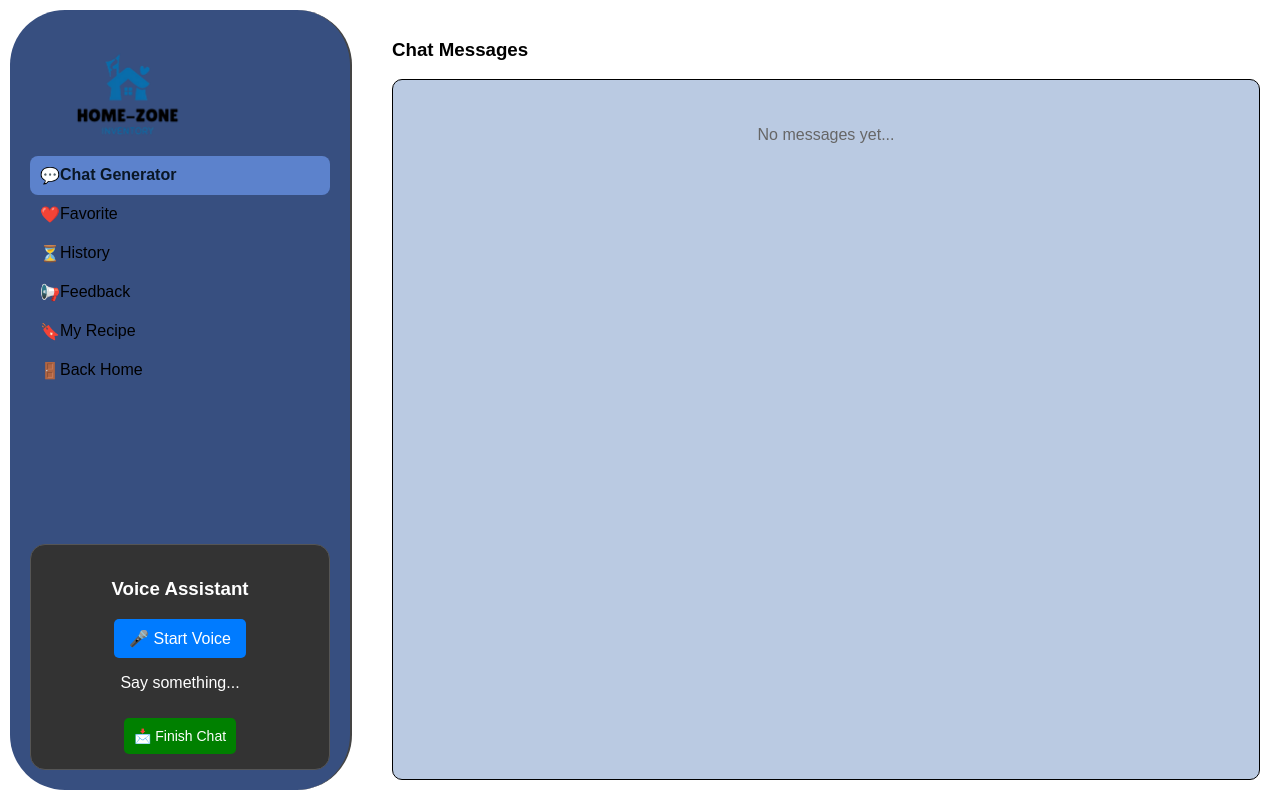
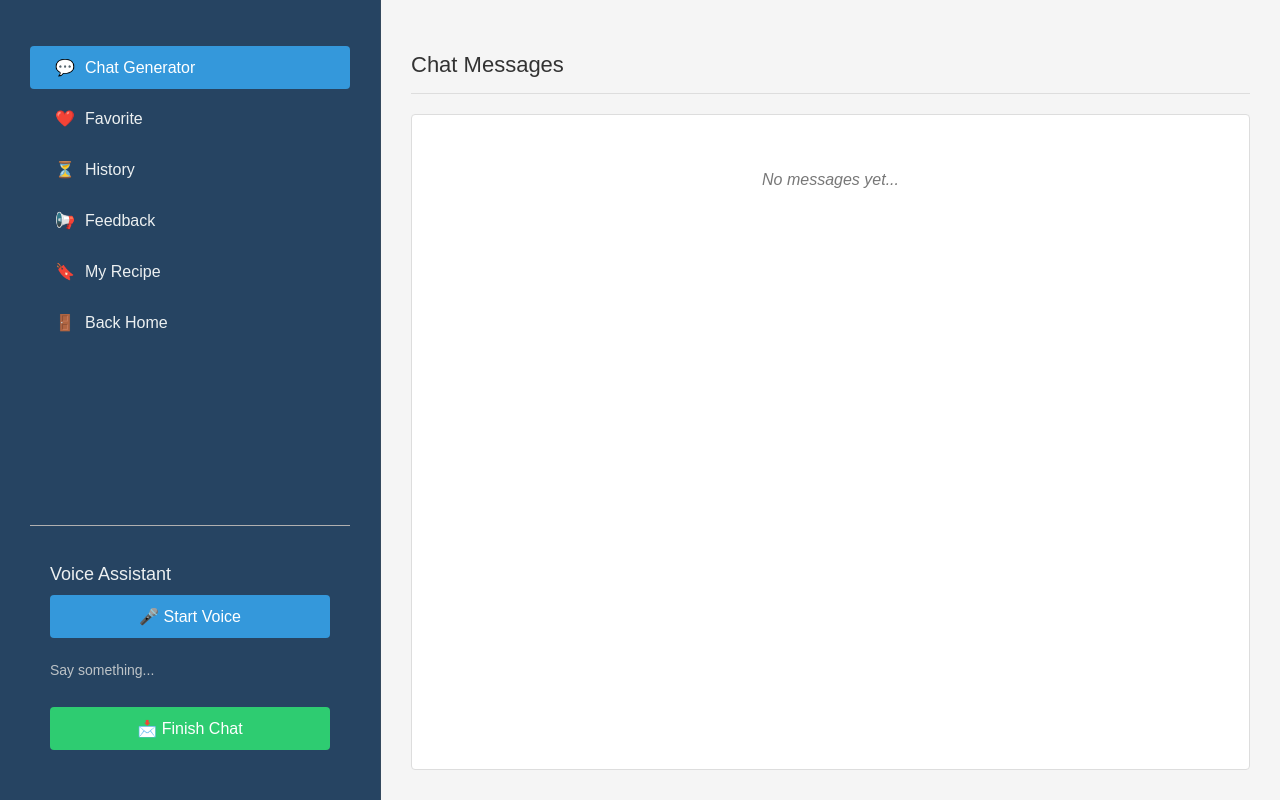
Before and after one commit to Vithushana/ITPM_Project_Y3_S2, a React (Create React App) app in the folder responsive-landing-page/: page /SiderChatBot in a window 1280 px wide. Built offline with nearby package versions, Linux system fonts and the light colour scheme; sample sign-in values are in the browser's storage.

Commit message:
model-python updates

```diff
--- a/responsive-landing-page/src/voice_control/SiderChatBot.css
+++ b/responsive-landing-page/src/voice_control/SiderChatBot.css
@@ -1,31 +1,29 @@
 .chat-container {
   display: flex;
   height: 100vh;
-  border-radius: 10px;
+  border-radius: 0;
 }
 
-/* Sidebar */
 .sider-chatbot {
-  width: 300px;
-  background: #374f80;
-  color: white;
-  padding: 20px;
-  border-right: 2px solid #444;
+  width: 320px;
+  background: #264462;
+  color: #ecf0f1;
+  padding: 30px;
+  border-right: 1px solid #34495e;
   display: flex;
   flex-direction: column;
-  border-radius: 55px;
-  margin: 10px;
-  animation: slideIn 0.5s ease-in-out;
+  border-radius: 0;
+  margin: 0;
+  box-shadow: 2px 0 5px rgba(0, 0, 0, 0.1);
+  animation: slideIn 0.3s ease-out;
 }
 
 .sider-chatbot-menu .menu-item.active {
-  background-color: #5c82cc; /* Example: Light gray background */
-  color: #0a1725; /* Example: Blue text */
-  font-weight: bold; /* Example: Bold text */
-  /* Add any other styles you want to indicate the active state */
+  background-color: #3498db;
+  color: #ffffff;
+  font-weight: 500;
 }
 
-/* Sidebar Slide-In Animation */
 @keyframes slideIn {
   from {
     transform: translateX(-100%);
@@ -38,11 +36,21 @@
 }
 
 .sider-chatbot-header {
-  text-align: center;
-  margin-bottom: 20px;
+  text-align: left;
+  margin-bottom: 30px;
 }
 
-/* Menu Items */
+.sider-chatbot-header h2 {
+  font-size: 24px;
+  font-weight: 300;
+  margin-bottom: 5px;
+}
+
+.sider-chatbot-header p {
+  font-size: 14px;
+  color: #bdc3c7;
+}
+
 .sider-chatbot-menu {
   list-style: none;
   padding: 0;
@@ -51,179 +59,201 @@
 .menu-item {
   display: flex;
   align-items: center;
-  padding: 10px;
+  padding: 12px 15px;
   cursor: pointer;
   position: relative;
-  transition: all 0.3s ease-in-out;
-  color: black;
-  border-radius: 8px;
+  transition: background-color 0.2s ease-in-out;
+  color: #ecf0f1;
+  border-radius: 4px;
+  margin-bottom: 8px;
+}
+
+.menu-item:last-child {
+  margin-bottom: 0;
 }
 
 .menu-item:hover {
-  transform: scale(1.1);
-  background: rgba(255, 255, 255, 0.2);
-  box-shadow: 0px 4px 10px rgba(255, 255, 255, 0.2);
+  background-color: rgba(255, 255, 255, 0.05);
+  transform: none;
+  box-shadow: none;
 }
 
-/* Underline Animation */
-.menu-item::after {
-  content: "";
-  position: absolute;
-  left: 0;
-  bottom: 0;
-  width: 100%;
-  height: 2px;
-  background: white;
-  transform: scaleX(0);
-  transform-origin: left;
-  transition: transform 0.3s ease-in-out;
+.menu-item span {
+  margin-left: 10px;
+  font-size: 16px;
+  font-weight: 300;
 }
 
-.menu-item:hover::after {
-  transform: scaleX(1);
+.voice-assist {
+  margin-top: auto;
+  padding: 20px;
+  border-top: 1px solid #b0b0b0;
+  border-radius: 0;
+  text-align: left;
+  background: transparent;
 }
 
-/* Voice Assistant */
-.voice-assist {
-  margin-top: auto;
-  padding: 15px;
-  border: 1px solid #555;
-  border-radius: 15px;
-  text-align: center;
-  background: #333;
+.voice-assist h3 {
+  font-size: 18px;
+  font-weight: 300;
+  margin-bottom: 10px;
 }
 
-/* Mic Button with Pulse Effect */
 .mic-button {
-  background: #007bff;
+  background: #3498db;
   color: white;
   border: none;
-  padding: 10px 15px;
+  padding: 12px 18px;
   font-size: 16px;
-  border-radius: 5px;
+  border-radius: 4px;
   cursor: pointer;
-  transition: transform 0.2s ease-in-out;
+  transition: background-color 0.2s ease-in-out;
+  width: 100%;
+  margin-bottom: 10px;
 }
 
 .mic-button.listening {
-  background: red;
-  animation: pulse 1s infinite alternate;
+  background: #e74c3c;
+  animation: none;
 }
 
-/* Pulsating Effect */
-@keyframes pulse {
-  0% {
-    transform: scale(1);
-    box-shadow: 0 0 10px rgba(255, 0, 0, 0.6);
-  }
-  100% {
-    transform: scale(1.1);
-    box-shadow: 0 0 20px rgba(255, 0, 0, 0.8);
-  }
+.mic-button:hover {
+  background-color: #2980b9;
 }
 
-/* Finish Button */
+.voice-assist p.transcript {
+  color: #bdc3c7;
+  font-size: 14px;
+  margin-bottom: 15px;
+  min-height: 30px;
+}
+
 .finish-button {
-  background: green;
+  background: #2ecc71;
   color: white;
   border: none;
-  padding: 10px;
-  margin-top: 10px;
-  font-size: 14px;
+  padding: 12px 18px;
+  font-size: 16px;
   cursor: pointer;
-  border-radius: 5px;
-  transition: background 0.3s ease-in-out;
+  border-radius: 4px;
+  transition: background-color 0.2s ease-in-out;
+  width: 100%;
 }
 
 .finish-button:hover {
-  background: #008000;
+  background-color: #27ae60;
 }
 
-/* Chat Box */
 .chat-box {
   flex-grow: 1;
-  background: white;
-  padding: 20px;
+  background: #f5f5f5;
+  padding: 30px;
   display: flex;
   flex-direction: column;
-  border-radius: 10px;
-  margin-left: 10px;
+  border-radius: 0;
+  margin-left: 0;
 }
 
-/* Chat Messages */
+.chat-box h3 {
+  font-size: 22px;
+  font-weight: 300;
+  margin-bottom: 20px;
+  color: #333;
+  border-bottom: 1px solid #ddd;
+  padding-bottom: 15px;
+}
+
 .chat-messages {
   flex-grow: 1;
   overflow-y: auto;
-  padding: 10px;
-  border: 1px solid black;
-  border-radius: 10px;
-  background: rgb(186, 202, 226);
+  padding: 20px;
+  border: 1px solid #ddd;
+  border-radius: 4px;
+  background: #fff;
   display: flex;
   flex-direction: column;
 }
 
-/* Message Animation */
 .message {
-  padding: 10px;
-  border-radius: 5px;
-  margin: 5px;
-  max-width: 70%;
-  animation: fadeInScale 0.3s ease-in-out;
+  padding: 12px 15px;
+  border-radius: 6px;
+  margin: 8px;
+  max-width: 75%;
+  animation: fadeIn 0.2s ease-out;
+  box-shadow: 0 1px 3px rgba(0, 0, 0, 0.3);
 }
 
-/* Fade-In & Scale Animation */
-@keyframes fadeInScale {
+@keyframes fadeIn {
   from {
     opacity: 0;
-    transform: scale(0.9);
   }
   to {
     opacity: 1;
-    transform: scale(1);
   }
 }
 
-/* User & Bot Message Styling */
 .user-message {
-  background: #007bff;
+  background: #3498db;
   color: white;
   align-self: flex-end;
 }
 
 .bot-message {
-  background: #444;
-  color: white;
+  background: #e0e0e0;
+  color: #333;
   align-self: flex-start;
 }
 
 .no-messages {
-  color: #666;
+  color: #777;
   text-align: center;
   padding: 20px;
+  font-style: italic;
 }
 
 .history-details {
-  margin-top: 20px;
-  margin-left: 40px; /* Shift content to the right */
-  padding: 15px; /* Add some padding inside the box */
-  border: 1px solid #ccc; /* Add a light gray border */
-  border-radius: 5px; /* Slightly round the corners */
-  background-color: #f9f9f9; /* Light background color */
+  margin-top: 15px;
+  margin-left: 20px;
+  padding: 15px;
+  border: 1px solid #eee;
+  border-radius: 4px;
+  background-color: #f9f9f9;
+  font-size: 14px;
 }
 
 .history-details strong {
-  font-weight: bold; /* Make labels bold */
+  font-weight: 500;
+  color: #555;
 }
 
 .history-details ul {
-  list-style-type: none; /* Remove bullet points from the list */
-  padding: 0;
+  list-style-type: disc;
+  padding-left: 20px;
 }
 
 .history-details li {
-  margin-bottom: 10px; /* Add some space between list items */
-  padding: 10px;
-  border: 1px solid #eee; /* Add a very light gray border around list items */
+  margin-bottom: 8px;
+  padding: 8px;
+  border: 1px solid #f0f0f0;
   border-radius: 3px;
-  background-color: #fff; /* White background for list items */
+  background-color: #fff;
 }
+
+.favorite-icon {
+  font-size: 1.2em;
+}
+
+.history-item {
+  justify-content: space-between;
+  align-items: center;
+  padding-right: 15px;
+}
+
+.history-item span {
+  flex-grow: 1;
+  cursor: pointer;
+}
+
+.history-item.selected {
+  background-color: #f0f0f0;
+}
--- a/responsive-landing-page/src/voice_control/siderchatbot.js
+++ b/responsive-landing-page/src/voice_control/siderchatbot.js
@@ -1,21 +1,14 @@
 import React, { useEffect, useState, useCallback } from "react";
 import { useNavigate, useLocation } from "react-router-dom";
-import styled from 'styled-components';
-
 import "./SiderChatBot.css";
-import logo from '../images/logo.png';
 
 // Icons
-const Logo = styled.img`
-  margin-left: 30px;
-  width: 140px;
-  height: auto;
-`;
 const ChatIcon = () => <span>💬</span>;
 const FeedbackIcon = () => <span>📢</span>;
 const SavesIcon = () => <span>🔖</span>;
 const FavIcon = () => <span>❤️</span>;
-// const LoadingIcon = () => <span>🔄</span>;
+const LoadingIcon = () => <span>🔄</span>;
+const ExpandIcon = () => <span>🔽</span>;
 const FavoriteIcon = ({ isFavorite, onClick }) => (
   <span
     style={{ cursor: "pointer", marginLeft: "8px" }}
@@ -45,7 +38,7 @@ const SiderChatBot = () => {
   const [isFavoriteView, setIsFavoriteView] = useState(false);
   const [selectedHistoryId, setSelectedHistoryId] = useState(null);
 
-  // const [isLoading, setIsLoading] = useState(false);
+  const [isLoading, setIsLoading] = useState(false);
 
   useEffect(() => {
     if (window.SpeechRecognition || window.webkitSpeechRecognition) {
@@ -137,16 +130,19 @@ const SiderChatBot = () => {
       .then((data) => {
         if (data && Array.isArray(data)) {
           const itemNames = data.map((item) => item.name || item.category);
-          addMessage(`Items in ${category}:`, "Bot");
-          itemNames.forEach((name) => addMessage(name, "Bot"));
+          let message = `${category} in storage:\n`;
+          itemNames.forEach((name) => {
+            message += `${name}\n`;
+          });
+          addMessage(message.trim(), "Bot");
         } else {
-          addMessage(`No items found for ${category}`, "Bot");
+          addMessage(`As ${category}, nothing found, as you asked.`, "Bot");
         }
       })
       .catch((error) => {
         console.error("Error fetching data:", error);
         addMessage("Error fetching data. Please try again.", "Bot");
-      })
+      });
   };
 
   const addMessage = (text, sender) => {
@@ -167,7 +163,7 @@ const SiderChatBot = () => {
     setActiveMenu(menu);
     setIsHistoryView(menu === "History");
     setIsFavoriteView(menu === "Favorite");
-    setSelectedHistoryId(null); // Reset selected history when changing menu
+    setSelectedHistoryId(null);
     if (menu === "Feedback" || menu === "FoodRecipe" || menu === "Back Home") {
       handleNavigate(menu);
     }
@@ -214,9 +210,8 @@ const SiderChatBot = () => {
     <div
       key={historyItem.id}
       className={`message history-item ${selectedHistoryId === historyItem.id ? "selected" : ""}`}
-      onClick={() => handleHistoryItemClick(historyItem.id)}
     >
-      <span>{historyItem.sentence}</span>
+      <span onClick={() => handleHistoryItemClick(historyItem.id)}>{historyItem.sentence}</span>
       <FavoriteIcon
         isFavorite={historyItem.favorite}
         onClick={(e) => {
@@ -257,9 +252,8 @@ const SiderChatBot = () => {
     <div
       key={favoriteItem.id}
       className={`message history-item ${selectedHistoryId === favoriteItem.id ? "selected" : ""}`}
-      onClick={() => handleHistoryItemClick(favoriteItem.id)}
     >
-      <span>{favoriteItem.sentence}</span>
+      <span onClick={() => handleHistoryItemClick(favoriteItem.id)}>{favoriteItem.sentence}</span>
       <FavoriteIcon
         isFavorite={favoriteItem.favorite}
         onClick={(e) => {
@@ -299,7 +293,6 @@ const SiderChatBot = () => {
     <div className="chat-container">
       <div className="sider-chatbot">
         <ul className="sider-chatbot-menu">
-        <Logo src={logo} alt="Logo" />
           <li
             className={`menu-item ${activeMenu === "Chat Generator" ? "active" : ""}`}
             onClick={() => handleMenuClick("Chat Generator")}
@@ -343,7 +336,7 @@ const SiderChatBot = () => {
           </li>
         </ul>
 
-        <div className="voice-assist">
+        {activeMenu === "Chat Generator" && <div className="voice-assist">
           <h3>Voice Assistant</h3>
           <button
             className={`mic-button ${isListening ? "listening" : ""}`}
@@ -355,7 +348,7 @@ const SiderChatBot = () => {
           <button className="finish-button" onClick={finishChat}>
             <SendIcon /> Finish Chat
           </button>
-        </div>
+        </div>}
       </div>
 
       <div className="chat-box">
@@ -389,7 +382,13 @@ const SiderChatBot = () => {
                       key={index}
                       className={`message ${msg.sender === "User" ? "user-message" : "bot-message"}`}
                     >
-                      <span>{msg.text || msg.sentence}</span>
+                      <span>
+                        {(msg.text || msg.sentence).split('\n').map((line, idx) => (
+                          <div key={idx} style={{ fontWeight: idx === 0 ? 'bold' : 'normal' }}>
+                            {idx === 0 ? line : `${idx}. ${line}`}
+                          </div>
+                        ))}
+                      </span>
                     </div>
                   );
                 }
```
Also changed, not shown: responsive-landing-page/src/inventory/medicine.js (+73 -3 lines), responsive-landing-page/src/styles/medicine.css (+44 -10 lines), 1 other file (tests, documents, lock files or other folders).
